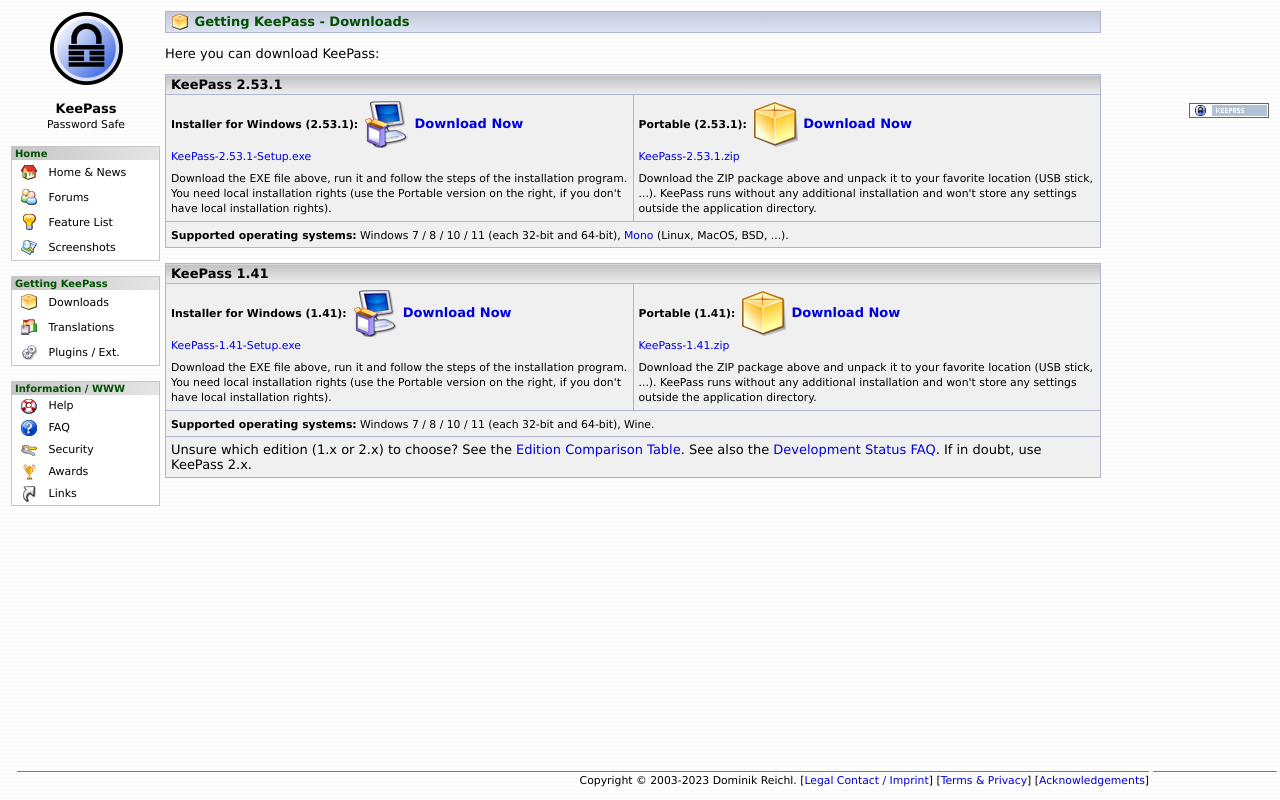
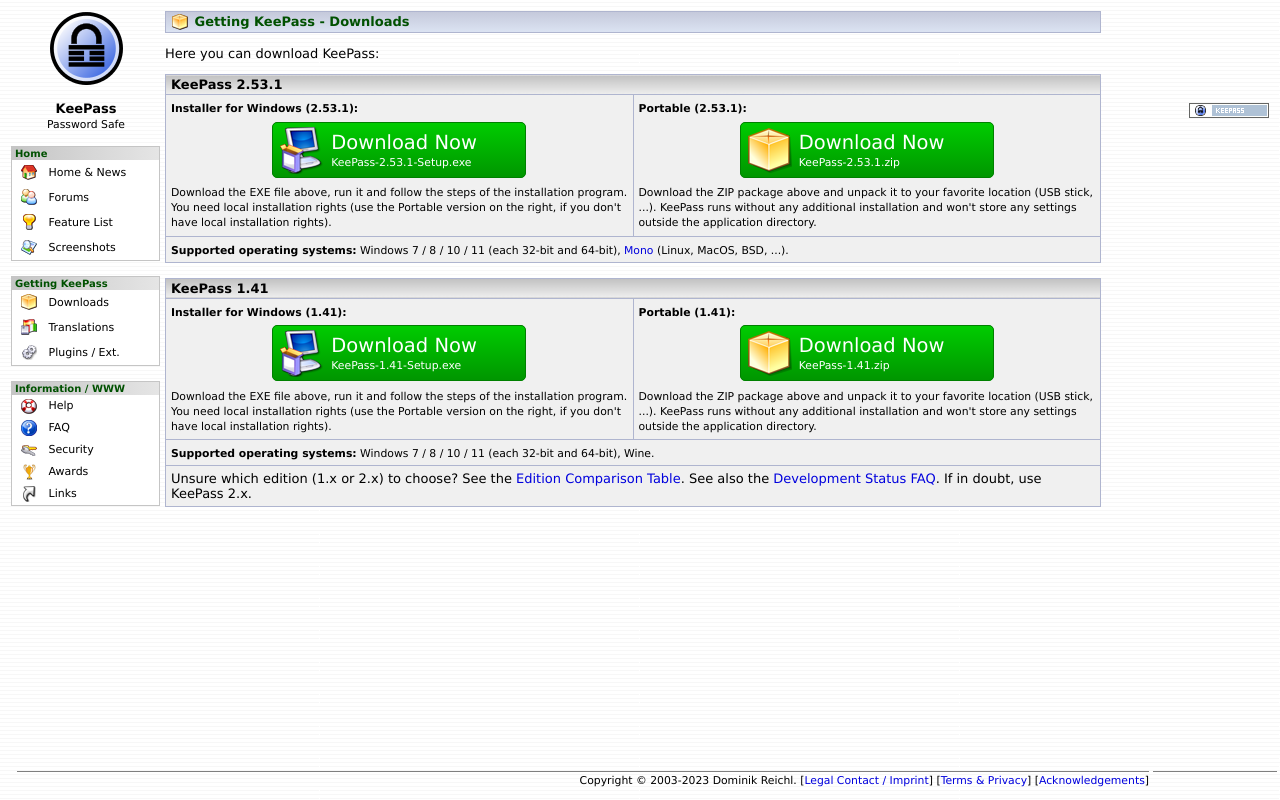
Before and after one commit to silasmurilo65/web3, a plain HTML site: page index.html in a window 1280 px wide. Drawn offline with Linux system fonts and the light colour scheme.

Commit message:
Update index.html

```diff
--- a/index.html
+++ b/index.html
@@ -180,7 +180,7 @@ Search</a> -->
 						<tr>
 							<td>
 								<small><b>Installer for Windows (2.53.1):</b></small>
-								<a href="#" class="dw"><img src="images/b48x48_mycomputer_package.png"
+								<a href="#" class="dw"><a class="dlbtn"><img src="images/b48x48_mycomputer_package.png"
 										alt>
 									<span><b>Download Now</b><br><small>KeePass-2.53.1-Setup.exe</small></span></a>
 								<p class="dldesc">
@@ -192,7 +192,7 @@ Search</a> -->
 							</td>
 							<td>
 								<small><b>Portable (2.53.1):</b></small>
-								<a href="#" class="dw"><img src="images/b48x48_package.png" alt>
+								<a href="#" class="dw"><a class="dlbtn"><img src="images/b48x48_package.png" alt>
 									<span><b>Download Now</b><br><small>KeePass-2.53.1.zip</small></span></a>
 								<p class="dldesc">
 									<small>Download the ZIP package above and unpack it to your favorite location (USB
@@ -240,7 +240,7 @@ Search</a> -->
 						<tr>
 							<td>
 								<small><b>Installer for Windows (1.41):</b></small>
-								<a href="#"  class="dw"><img src="images/b48x48_mycomputer_package.png"
+								<a href="#"  class="dw"><a class="dlbtn"><img src="images/b48x48_mycomputer_package.png"
 										alt>
 									<span><b>Download Now</b><br><small>KeePass-1.41-Setup.exe</small></span></a>
 								<p class="dldesc">
@@ -252,7 +252,7 @@ Search</a> -->
 							</td>
 							<td>
 								<small><b>Portable (1.41):</b></small>
-								<a href="#" class="dw"><img src="images/b48x48_package.png" alt>
+								<a href="#" class="dw"><a class="dlbtn"><img src="images/b48x48_package.png" alt>
 									<span><b>Download Now</b><br><small>KeePass-1.41.zip</small></span></a>
 								<p class="dldesc">
 									<small>Download the ZIP package above and unpack it to your favorite location (USB
```
